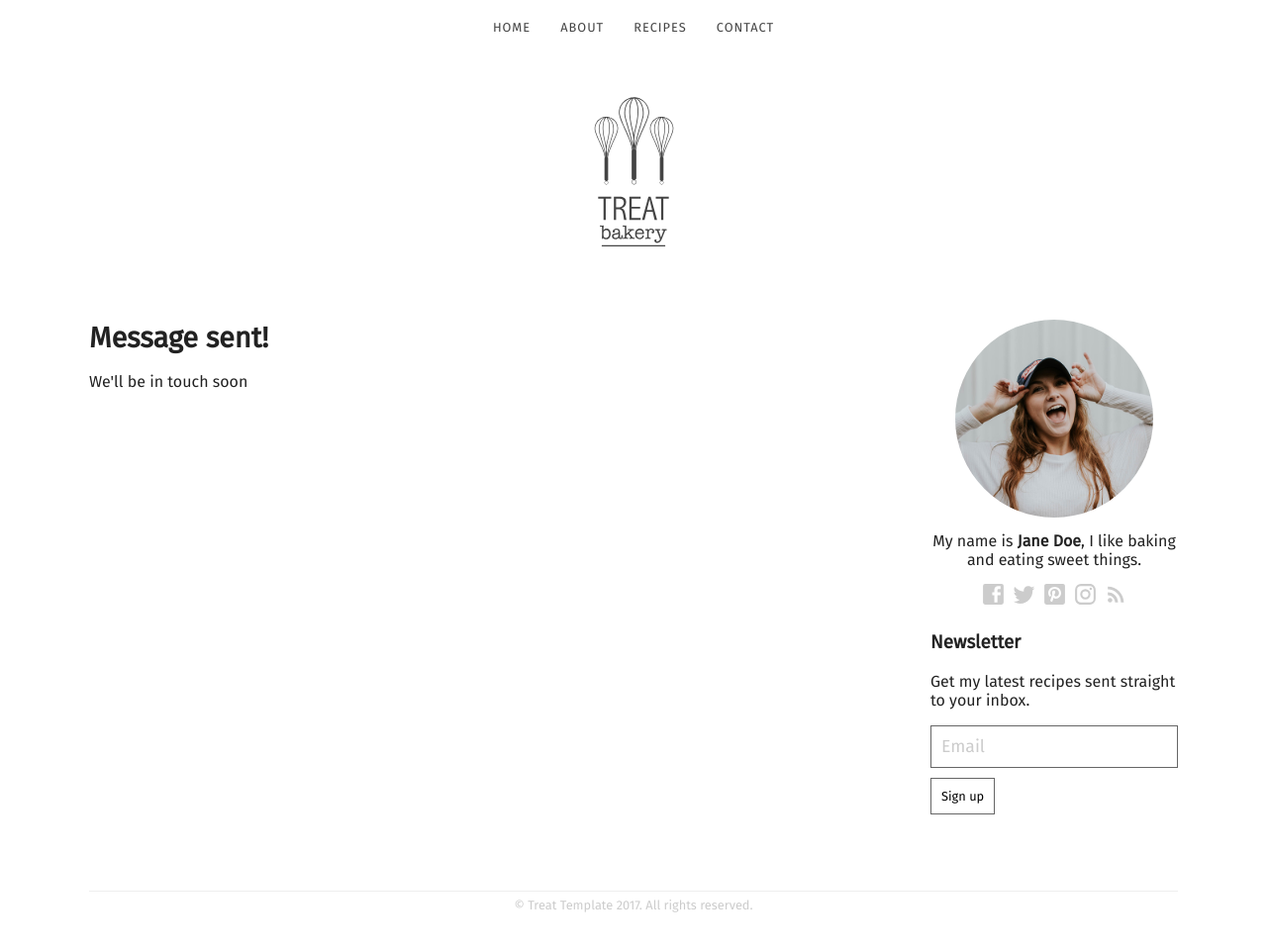
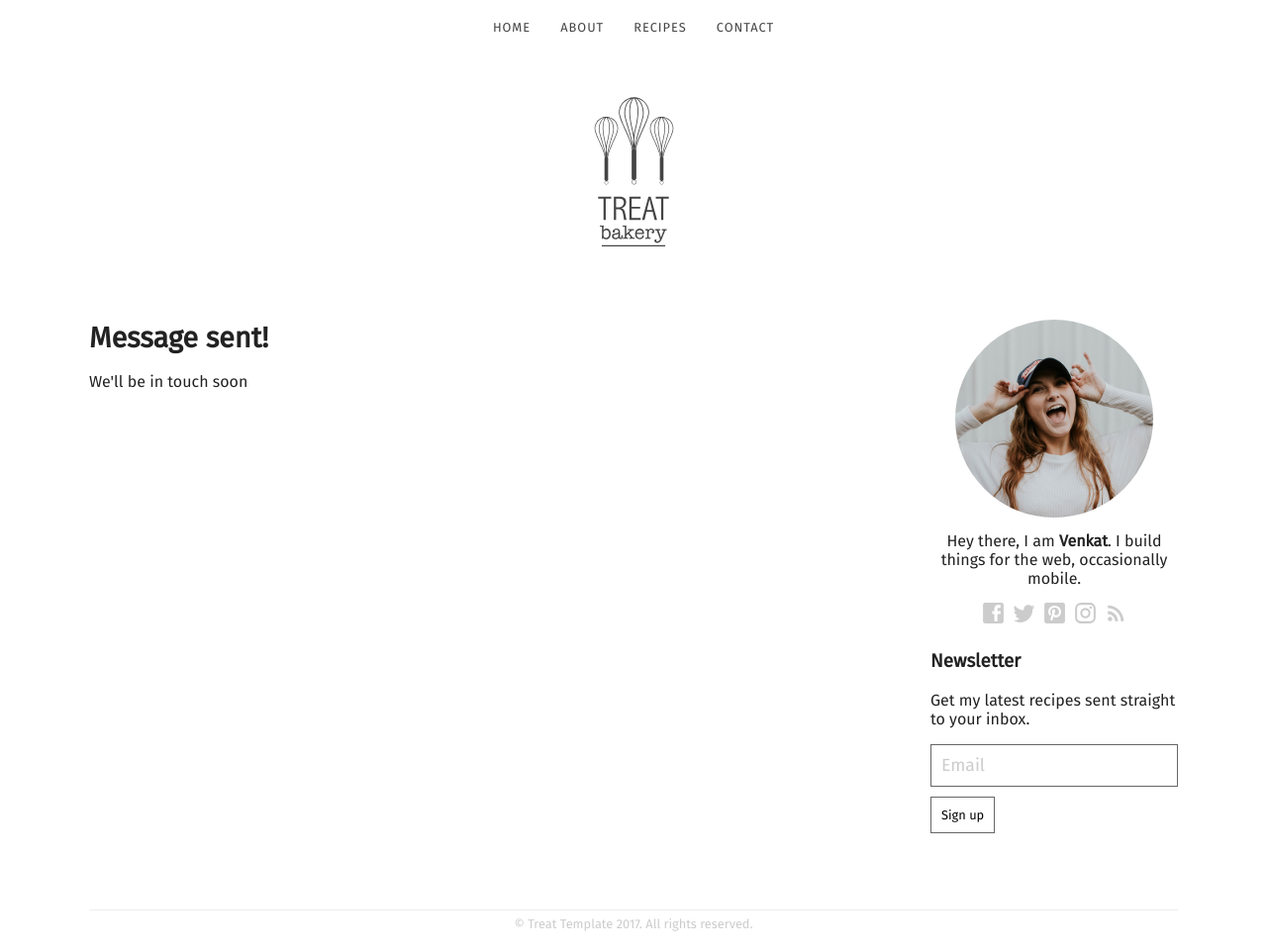
Before and after one commit to vgvenkat/jekyllCMS, a Jekyll site: the page built from contact-success.html, in a window 1280 px wide and 961 px high. Shown: the whole window at 99% size. Built offline with Jekyll 4.4.1, drawn with Linux system fonts in a browser that asks for light colours; some web fonts are replaced.

Commit message:
Customizing sidebar

```diff
--- a/_data/sidebar.yml
+++ b/_data/sidebar.yml
@@ -1,6 +1,6 @@
 author_image: /images/author.jpg
-description_markdown: "My name is **Jane Doe**, I like baking and eating sweet things."
-facebook: CloudCannon
-twitter: CloudCannonApp
+description_markdown: "Hey there, I am **Venkat**. I build things for the web, occasionally mobile."
+facebook: vgvenkat
+twitter: vgkrish
 pinterest: pinterest
-instagram: baking
+instagram: vgvenkat
```
